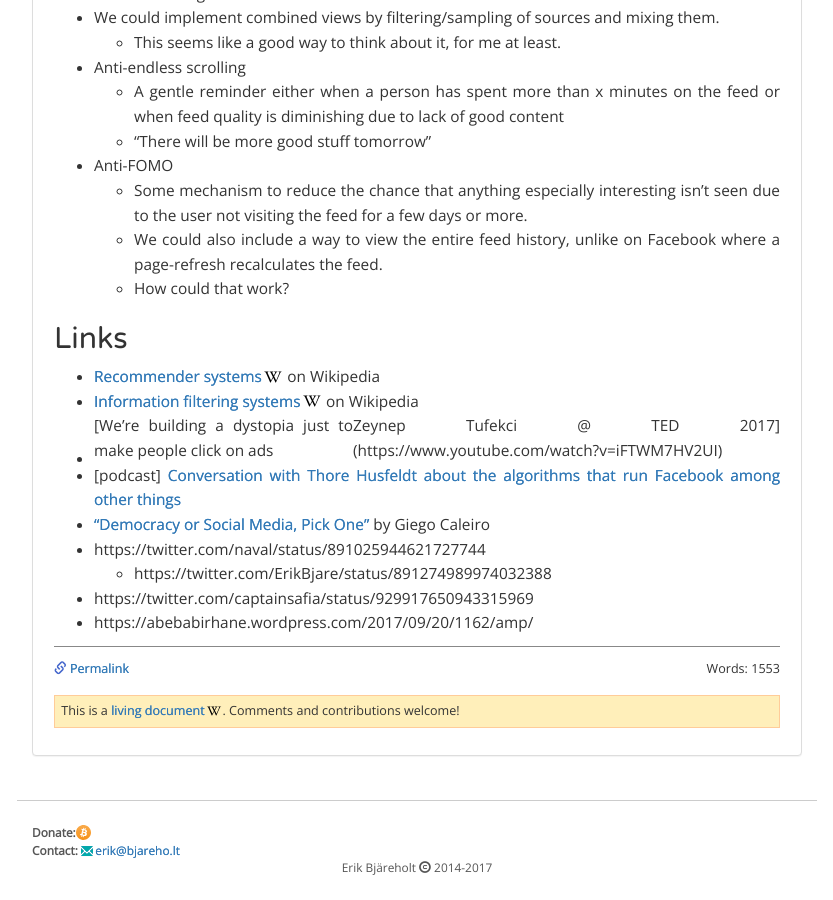
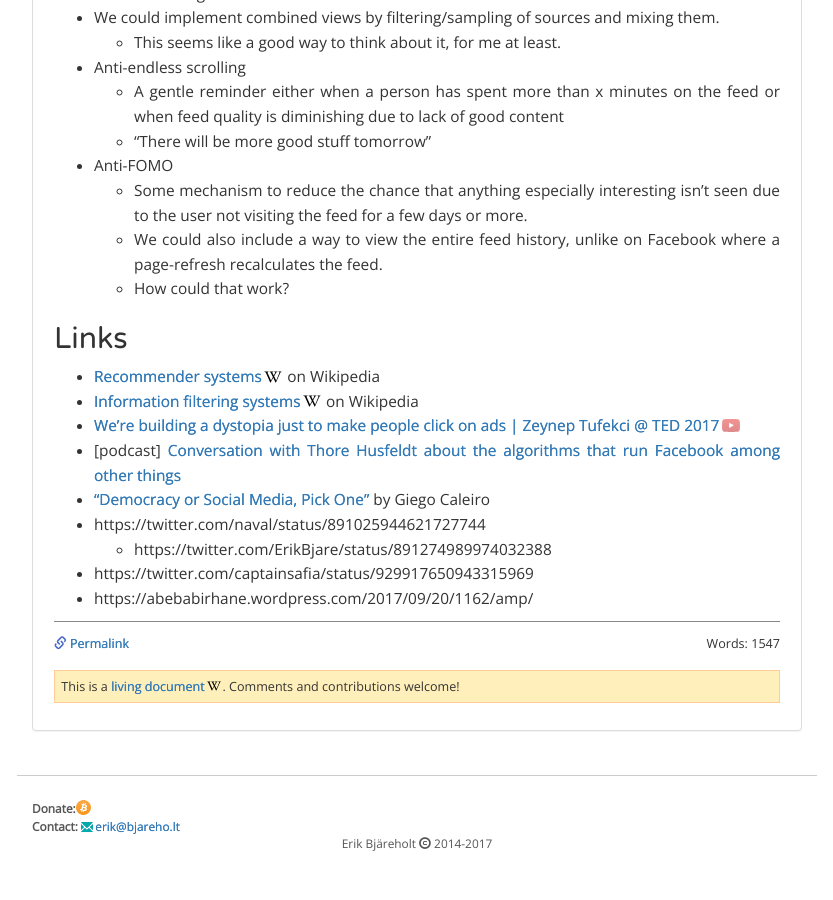
Before and after one commit to ErikBjare/ErikBjare.github.io, a Jekyll site: the page built from _wiki/importance-of-open-recommendation-systems.md, in a window 1280 px wide and 900 px high, scrolled down 3587 px. Shown: the whole window, without its empty margins (223-1056 px from the left). Built offline with Jekyll 4.4.1, drawn with Linux system fonts in a browser that asks for light colours; nearby versions of some CDN libraries; comment, search, counter and statistics services are not loaded; after the commit the page ends 4463 px from its top, so only the background shows below that.

Commit message:
Fixed '|' character that broke formatting

```diff
--- a/_wiki/importance-of-open-recommendation-systems.md
+++ b/_wiki/importance-of-open-recommendation-systems.md
@@ -162,7 +162,7 @@
 
  - [Recommender systems](https://en.wikipedia.org/wiki/Recommender_system) on Wikipedia
  - [Information filtering systems](https://en.wikipedia.org/wiki/Information_filtering_system) on Wikipedia
- - [We're building a dystopia just to make people click on ads | Zeynep Tufekci @ TED 2017](https://www.youtube.com/watch?v=iFTWM7HV2UI)
+ - [We're building a dystopia just to make people click on ads \| Zeynep Tufekci @ TED 2017](https://www.youtube.com/watch?v=iFTWM7HV2UI)
  - \[podcast\] [Conversation with Thore Husfeldt about the algorithms that run Facebook among other things](https://www.facebook.com/thore.husfeldt/posts/1465597066893486)
  - ["Democracy or Social Media, Pick One"](https://www.facebook.com/gdiego.vichutilitarian/posts/1474383972645395) by Giego Caleiro
  - https://twitter.com/naval/status/891025944621727744
```
